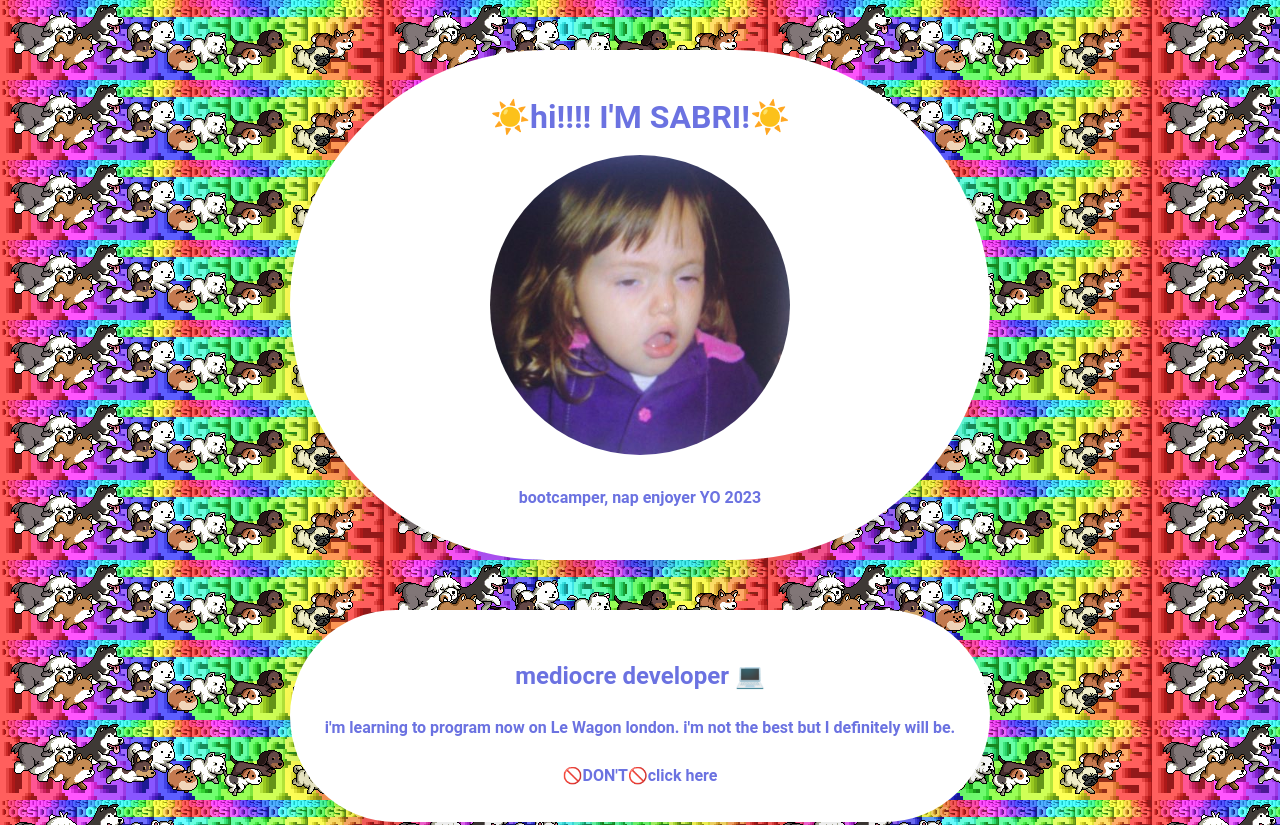
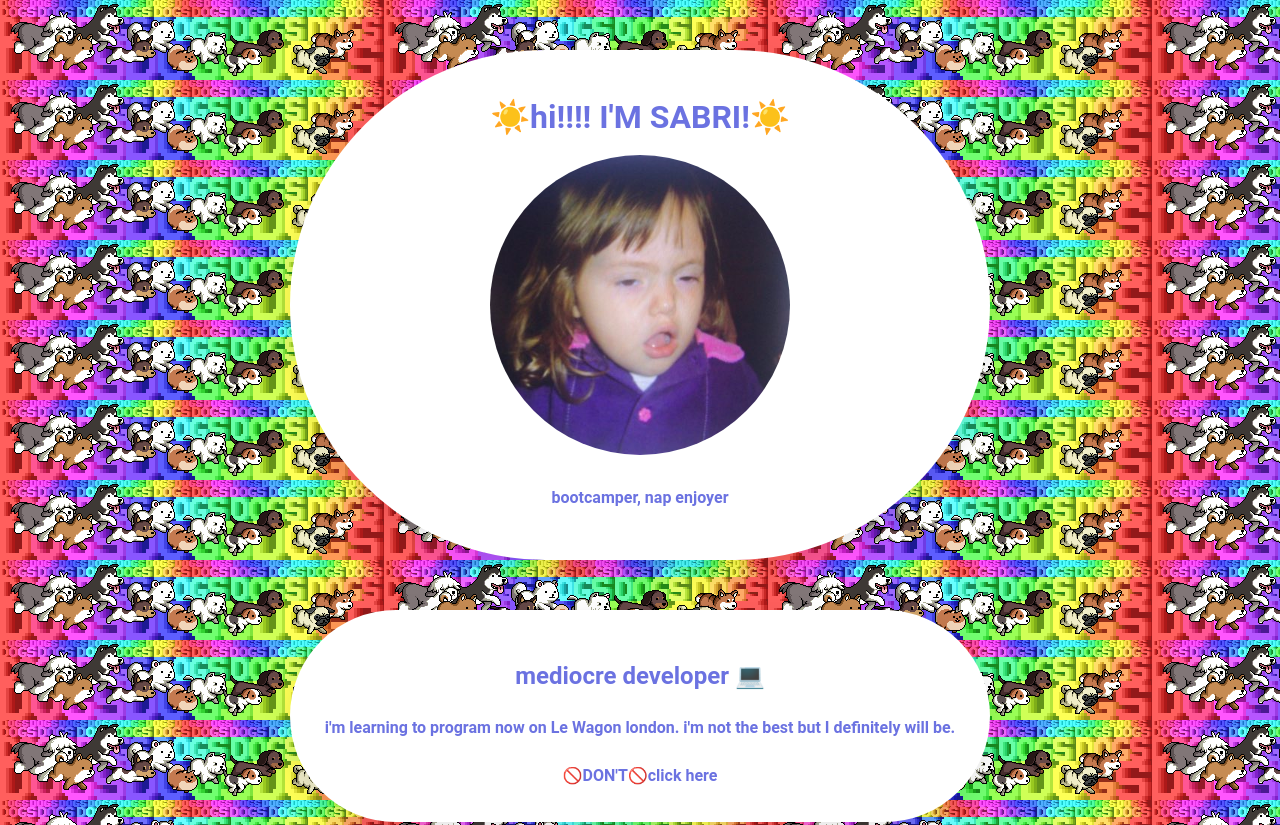
Before and after one commit to sabriws/profile, a plain HTML site: page index.html in a window 1280 px wide. Shown: the top 825 px of the page. Drawn offline with Linux system fonts and the light colour scheme.

Commit message:
Update index.html

```diff
--- a/index.html
+++ b/index.html
@@ -12,7 +12,7 @@
     <h1>☀️hi!!!! I'M SABRI!☀️</h1>
     <img src="images/IMG_4029.JPG" class="img-circle" width="300px" height="300px" alt="this is sabri" style="border-radius: 150px;">
     <p>
-      bootcamper, nap enjoyer YO 2023
+      bootcamper, nap enjoyer
     </p>
     </div>
 
```
